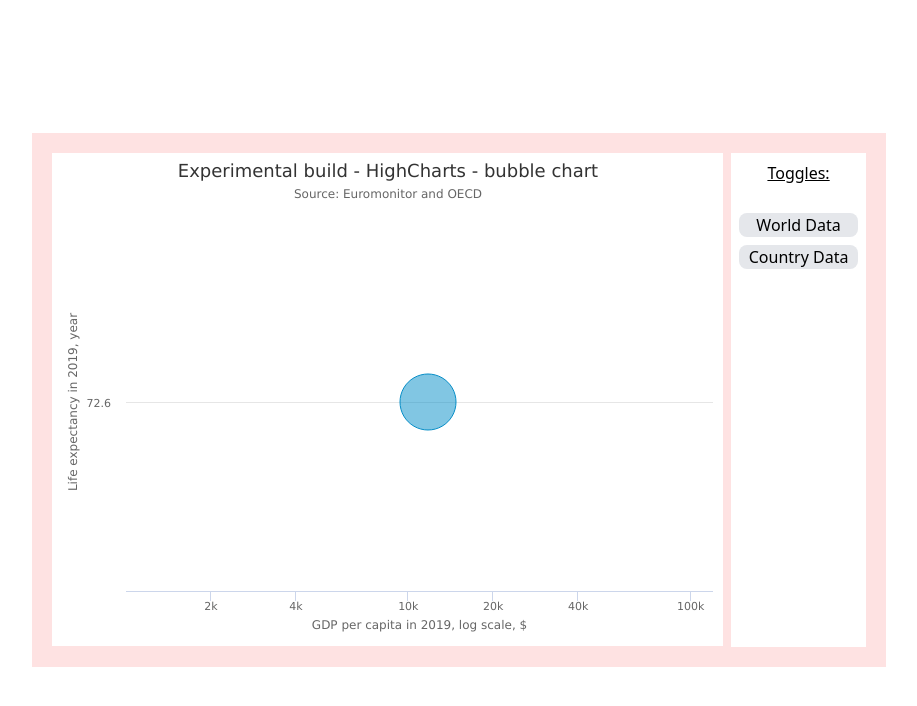
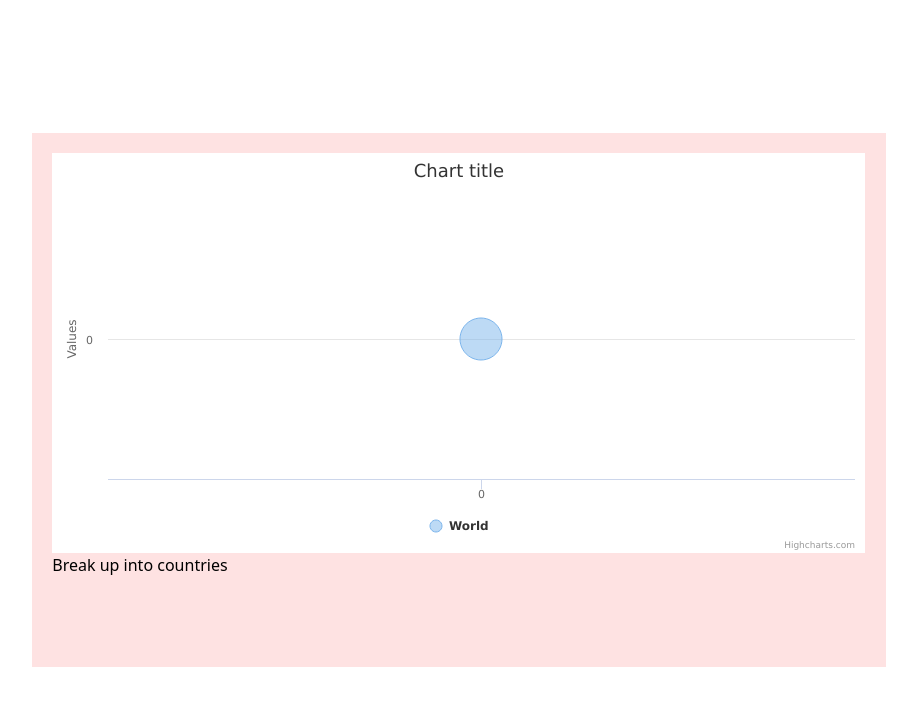
Before and after one commit to RobJJ/charting-playground, a React (Create React App) app: page / in a window 1280 px wide. Shown: the top 706 px of the page, without its empty margins (181-1098 px from the left). Built offline with nearby package versions, Linux system fonts and the light colour scheme.

Commit message:
trying diff animation options

```diff
--- a/src/App.js
+++ b/src/App.js
@@ -1,4 +1,5 @@
 import React from "react";
+import BubbleChartVersion2 from "./charts/highcharts/scatter-bubble-chart-v2";
 
 import HighchartsPage from "./pages/highcharts-page";
 // import BubbleChart from "./charts/highcharts/scatter-bubble-chart";
@@ -9,10 +10,12 @@ function App() {
   return (
     <div className="#F5F5F5 w-screen h-screen flex justify-center items-center">
       <div className="bg-red-100 w-2/3 h-2/3 p-5">
-        <HighchartsPage />
+        <BubbleChartVersion2 />
       </div>
     </div>
   );
 }
 
 export default App;
+
+// <HighchartsPage />
--- /dev/null
+++ b/src/charts/highcharts/scatter-bubble-chart-v2.js
@@ -0,0 +1,76 @@
+import React, { useRef, useEffect, useState } from "react";
+
+import Highcharts from "highcharts";
+import HighchartsReact from "highcharts-react-official";
+
+import HC_more from "highcharts/highcharts-more";
+HC_more(Highcharts);
+//
+const BubbleChartVersion2 = () => {
+  const chartRef = useRef(null);
+  const [chart, setChart] = useState(null);
+  const options = {
+    chart: {
+      type: "bubble",
+      animation: {
+        duration: 1000, // set the duration of the animation in milliseconds
+      },
+    },
+    series: [
+      {
+        name: "World",
+        data: [
+          {
+            x: 0,
+            y: 0,
+            z: 100, // set the size of the bubble
+          },
+        ],
+      },
+    ],
+  };
+
+  useEffect(() => {
+    setChart(Highcharts.chart(chartRef.current, options));
+  }, []);
+
+  const handleClick = () => {
+    chart.update({
+      series: [
+        {
+          name: "Countries",
+          data: [
+            {
+              x: 10,
+              y: 10,
+              z: 20, // set the size of the first country bubble
+            },
+            {
+              x: 20,
+              y: 20,
+              z: 30, // set the size of the second country bubble
+            },
+            {
+              x: 30,
+              y: 30,
+              z: 50, // set the size of the third country bubble
+            },
+          ],
+          animation: {
+            duration: 1000, // set the duration of the animation in milliseconds
+            easing: "easeOutBounce",
+          },
+        },
+      ],
+    });
+  };
+
+  return (
+    <div>
+      <div ref={chartRef} />
+      <button onClick={handleClick}>Break up into countries</button>
+    </div>
+  );
+};
+
+export default BubbleChartVersion2;
```
